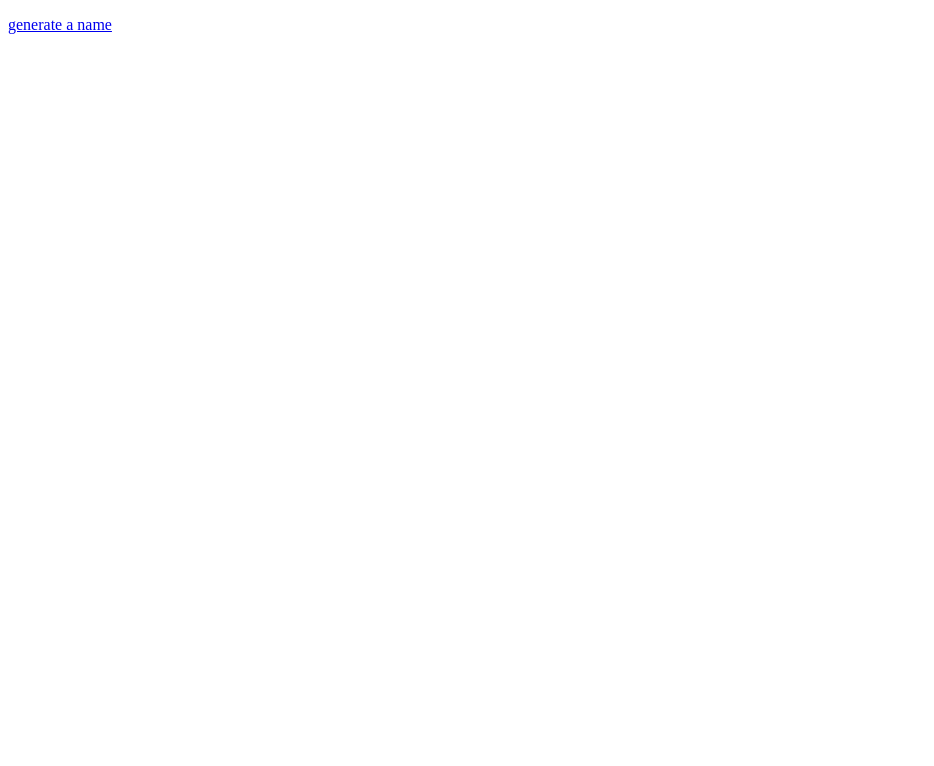
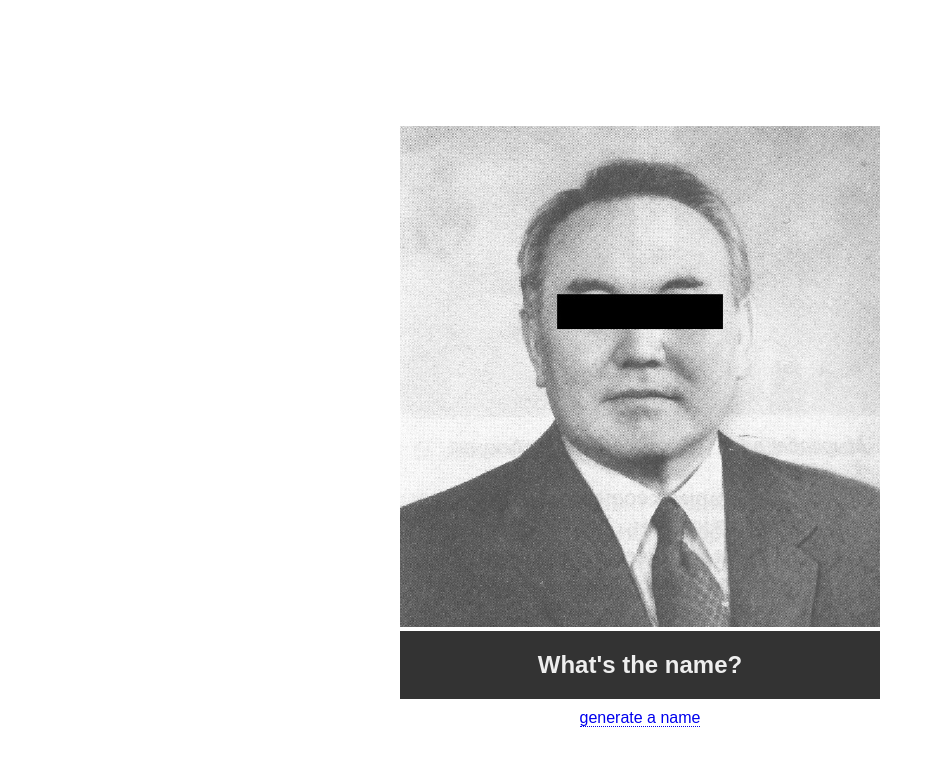
Before and after one commit to maksimdygai/kaz-namegen, a plain HTML site: page index.html in a window 1280 px wide. Shown: the whole page, without its empty margins (0-934 px from the left). Drawn offline with Linux system fonts and the light colour scheme.

Commit message:
add styles, defaultface, some names

```diff
--- a/index.html
+++ b/index.html
@@ -3,11 +3,15 @@
 <head>
 	<meta charset="UTF-8">
 	<title>Kazakh name generator</title>
+	<link rel="stylesheet" href="style/style.css">
 	<script src="js/jquery-1.11.2.min.js"></script>
 	<script src="js/main.js"></script>
 </head>
 <body>
-	<p id="name"></p>
-	<a href="#" id="gen-btn" class="gen-btn">generate a name</a>
+	<div class="container">
+		<img src="img/defaultface.jpg" alt="defaultface" class="defaultface">
+		<p id="name" class="name">What's the name?</p>
+		<a href="#" id="gen-btn" class="gen-btn">generate a name</a>
+	</div>
 </body>
 </html>
--- a/js/main.js
+++ b/js/main.js
@@ -1,6 +1,7 @@
 $(document).ready(function() {
 	var
-		name = ['Бауыржан', 'Нурсултан', 'Абдижамиль', 'Абдикайыр'],
+		name = ['Бауыржан', 'Нурсултан', 'Абдижамиль', 'Абдикайыр', 'Абай', 'Абат', 'Аббас', 'Абди', 'Абдибай', 'Абдигали', 'Абдижалел', 'Абдижамиль', 'Абдижаппар',  'Абдикадир', 'Абдикайыр', 'Абдикарим', 'Абдикен', 'Абдильда',  'Абдиманап', 'Абдинур', 'Абдираим', 'Абдирали', 'Абдирашид', 'Абдисаттар', 'Абдихалык', 'Абдолла', 'Абдраим', 'Абдрасул', 'Абдрахим', 'Абдрашит', 'Абдуазим', 'Абдуали', 'Абдулла', 'Абдулмамбет', 'Абдунаби', 'Абдуразах', 'Абдурахман', 'Абдухамит', 'Абдхалык', 'Абет', 'Абзал'],
+
 		surname = ['Нурпеисов', 'Назарбаев', 'Момышулы'],
 
 		random = function(array) { return array[~~(Math.random() * array.length)]; }
--- /dev/null
+++ b/style/style.css
@@ -0,0 +1,36 @@
+body {
+	font-family: sans-serif;
+}
+
+.container {
+	max-width: 480px;
+	margin: 10% auto 0;
+	text-align: center;
+}
+
+.defaultface {
+	max-width: 100%;
+}
+
+.name {
+	margin: 0 0 10px;
+	padding: 20px;
+	font-size: 24px;
+	font-weight: bold;
+	color: #eee;
+	background: #333;
+}
+
+.gen-btn {
+	text-decoration: none;
+  	border-bottom: 1px dotted;
+}
+
+
+/*MEDIA*/
+
+@media (max-height: 768px) {
+	.container {
+    	margin: 0 auto;
+	}
+}
```
Also changed, not shown: img/defaultface.jpg (added).
